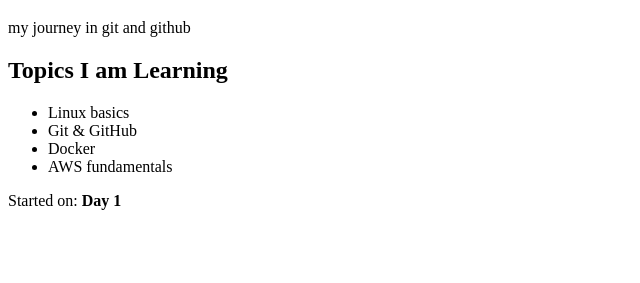
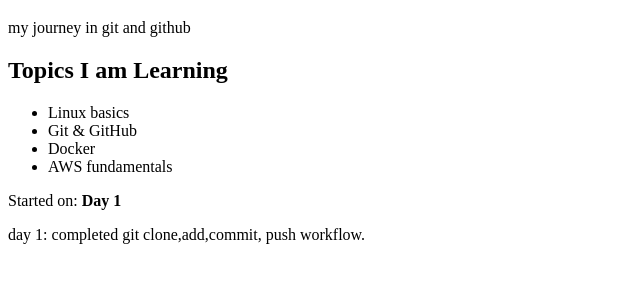
Before and after one commit to anandu6966-byte/learning-tracker, a plain HTML site: page index.html in a window 1280 px wide. Shown: the part 61-344 px from the top of the page, without its empty margins (0-640 px from the left). Drawn offline with Linux system fonts and the light colour scheme.

Commit message:
updated html page

```diff
--- a/index.html
+++ b/index.html
@@ -15,6 +15,7 @@
   </ul>
 
   <p>Started on: <strong>Day 1</strong></p>
+  <p>day 1: completed git clone,add,commit, push workflow.</p>
 </body>
 </html>
         </body>
```
